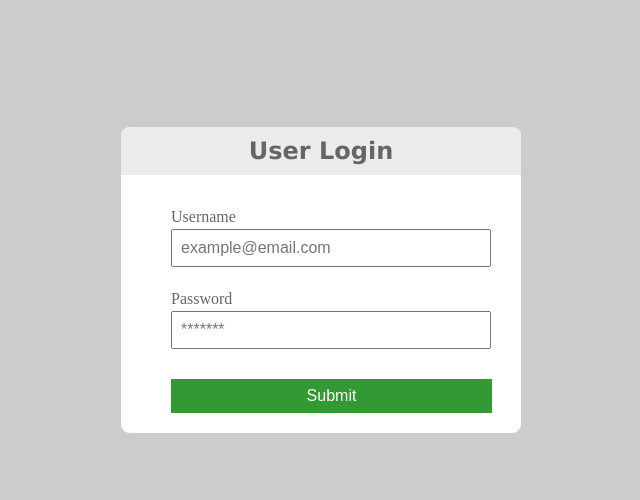
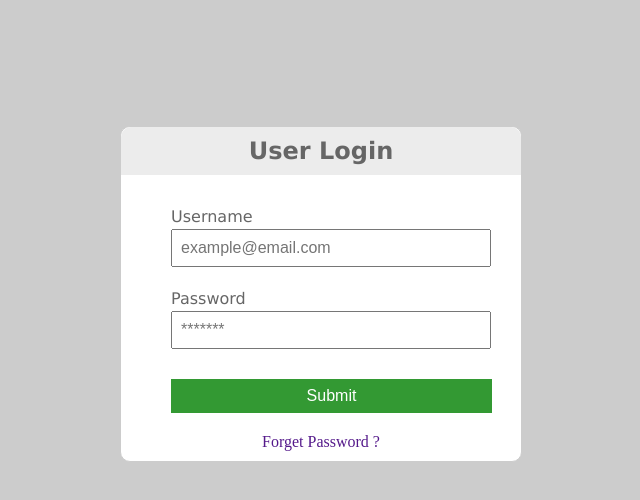
Before and after one commit to pcsaini/php, a PHP site: page /login.html in a window 1280 px wide. Shown: the top 500 px of the page, without its empty margins (319-959 px from the left). Run offline with PHP 8.4, Linux system fonts and the light colour scheme.

Commit message:
create logo and content file

```diff
--- a/login.html
+++ b/login.html
@@ -8,7 +8,7 @@
 <body>
 <div class="login-box">
 	<div class="title">User Login</div>
-	<form class="content">
+	<form class="content" action="" method="">
 		<div class="username">
 		Username<br>
 		<input type="email" name="username" placeholder="example@email.com">
@@ -19,8 +19,9 @@
 		</div>
 		<button type="submit" name="submit" value="Submit">Submit</button>
 	</form>
+	<div style="text-align:center; padding-bottom:10px;"><a href="">Forget Password ?</a></div>
+
 
 </div>
-
 </body>
 </html>
--- a/style.css
+++ b/style.css
@@ -1,5 +1,8 @@
 body{
 	background: #cccccc;
+}
+a{
+	text-decoration: none;
 }
 
 /*Login Page start*/
@@ -26,6 +29,7 @@ body{
 .login-box .content{
 	padding: 20px 50px;
 	color: #666666;
+	font-family: Verdana, Geneva, sans-serif;
 }
 .login-box .content .username{
 	padding: 10px 0;
```
Also changed, not shown: Logo.png (added), 3 other files.
